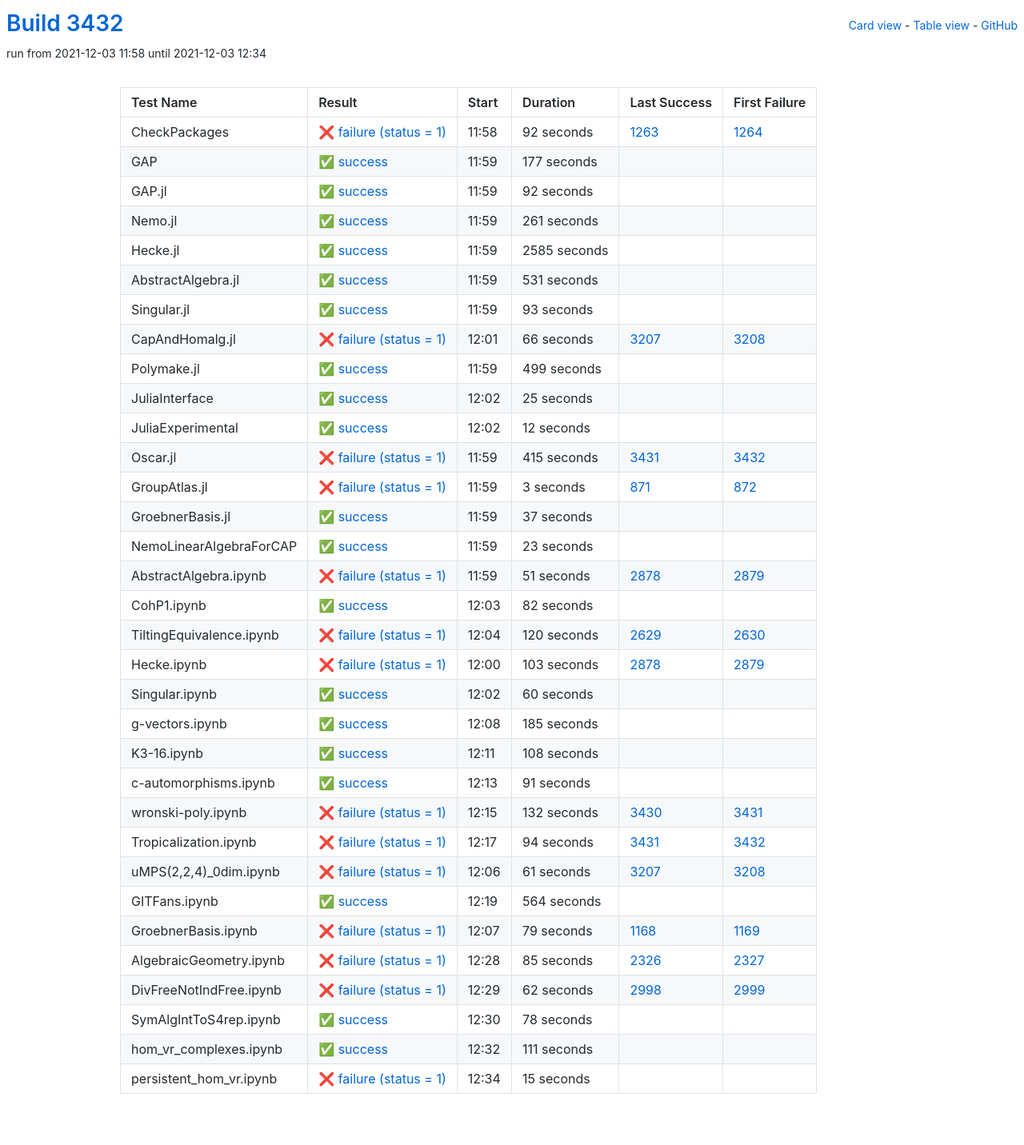
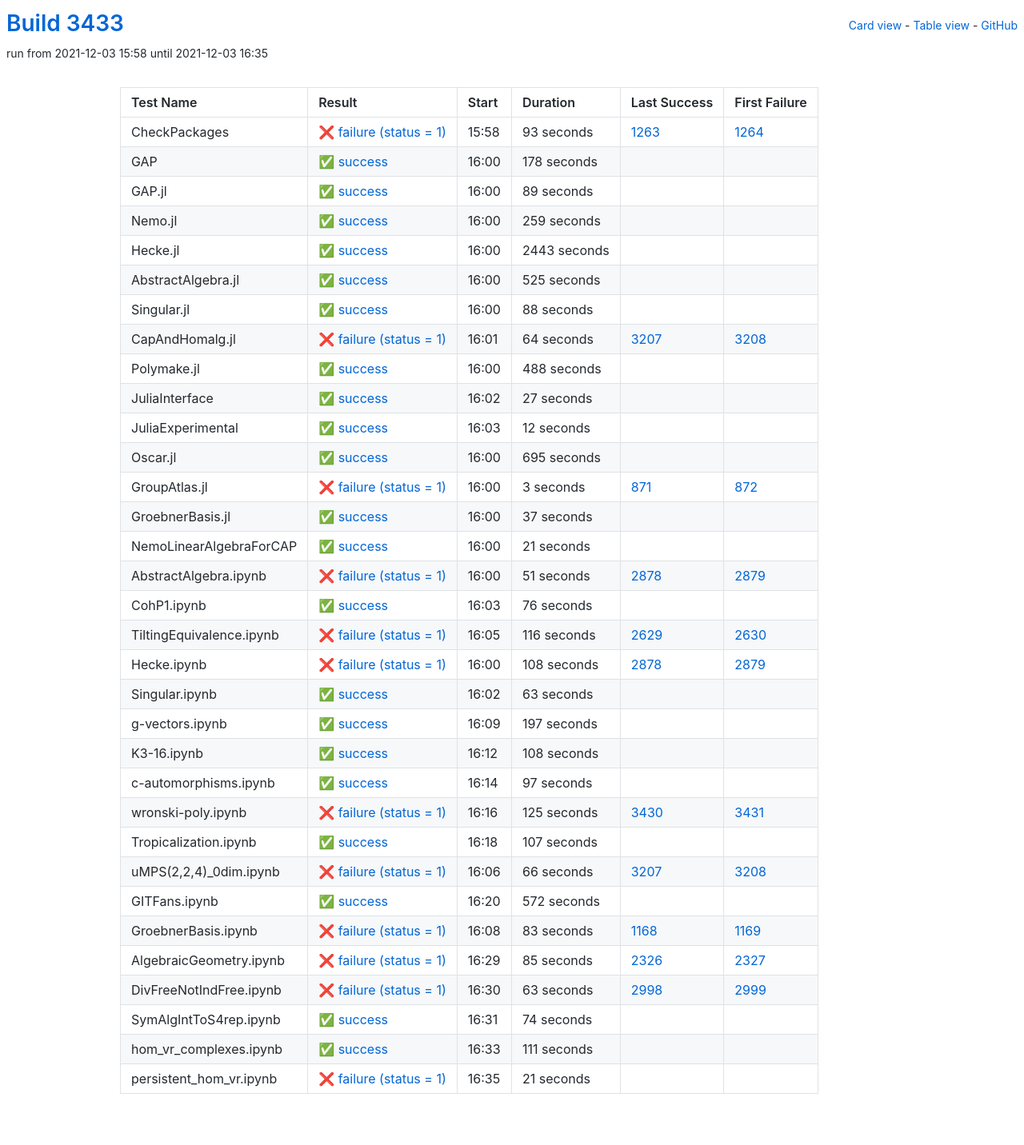
Before and after one commit to oscar-system/oscar-ci-status-stable, a Jekyll site: the page built from table.html, in a window 1280 px wide. Shown: the whole page at 80% size. Built offline with Jekyll 4.4.1, drawn with Linux system fonts in a browser that asks for light colours.

Commit message:
Build #3433

```diff
--- a/_data/ci.yml
+++ b/_data/ci.yml
@@ -1,6 +1,6 @@
 ---
-build: 3432
-build_url: https://oscarci.mathematik.uni-kl.de/job/oscar-stable/3432/
+build: 3433
+build_url: https://oscarci.mathematik.uni-kl.de/job/oscar-stable/3433/
 job: oscar-stable
 organization: oscar-system
 repo: oscar-ci-status-stable
@@ -8,128 +8,128 @@ repourl: https://github.com/oscar-system/oscar-ci-status-stable
 tests:
 - name: CheckPackages
   id: checkpackages
-  log: https://oscarci.mathematik.uni-kl.de/job/oscar-stable/3432/artifact/logs/build-3432/CheckPackages.log
-  start: 2021-12-03 11:58
+  log: https://oscarci.mathematik.uni-kl.de/job/oscar-stable/3433/artifact/logs/build-3433/CheckPackages.log
+  start: 2021-12-03 15:58
   success: false
   exitcode: 1
   status: failure
-  duration: 92
+  duration: 93
   last_success: 1263
   last_success_url: https://oscarci.mathematik.uni-kl.de/job/oscar-stable/1263/
   first_failure: 1264
   first_failure_url: https://oscarci.mathematik.uni-kl.de/job/oscar-stable/1264/
 - name: GAP
   id: gap
-  log: https://oscarci.mathematik.uni-kl.de/job/oscar-stable/3432/artifact/logs/build-3432/GAP.log
-  start: 2021-12-03 11:59
+  log: https://oscarci.mathematik.uni-kl.de/job/oscar-stable/3433/artifact/logs/build-3433/GAP.log
+  start: 2021-12-03 16:00
   success: true
   exitcode: 0
   status: success
-  duration: 177
+  duration: 178
   last_success: false
   last_success_url:
   first_failure: false
   first_failure_url:
 - name: GAP.jl
   id: gap-jl
-  log: https://oscarci.mathematik.uni-kl.de/job/oscar-stable/3432/artifact/logs/build-3432/GAP.jl.log
-  start: 2021-12-03 11:59
+  log: https://oscarci.mathematik.uni-kl.de/job/oscar-stable/3433/artifact/logs/build-3433/GAP.jl.log
+  start: 2021-12-03 16:00
   success: true
   exitcode: 0
   status: success
-  duration: 92
+  duration: 89
   last_success: false
   last_success_url:
   first_failure: false
   first_failure_url:
 - name: Nemo.jl
   id: nemo-jl
-  log: https://oscarci.mathematik.uni-kl.de/job/oscar-stable/3432/artifact/logs/build-3432/Nemo.jl.log
-  start: 2021-12-03 11:59
+  log: https://oscarci.mathematik.uni-kl.de/job/oscar-stable/3433/artifact/logs/build-3433/Nemo.jl.log
+  start: 2021-12-03 16:00
   success: true
   exitcode: 0
   status: success
-  duration: 261
+  duration: 259
   last_success: false
   last_success_url:
   first_failure: false
   first_failure_url:
 - name: Hecke.jl
   id: hecke-jl
-  log: https://oscarci.mathematik.uni-kl.de/job/oscar-stable/3432/artifact/logs/build-3432/Hecke.jl.log
-  start: 2021-12-03 11:59
+  log: https://oscarci.mathematik.uni-kl.de/job/oscar-stable/3433/artifact/logs/build-3433/Hecke.jl.log
+  start: 2021-12-03 16:00
   success: true
   exitcode: 0
   status: success
-  duration: 2585
+  duration: 2443
   last_success: false
   last_success_url:
   first_failure: false
   first_failure_url:
 - name: AbstractAlgebra.jl
   id: abstractalgebra-jl
-  log: https://oscarci.mathematik.uni-kl.de/job/oscar-stable/3432/artifact/logs/build-3432/AbstractAlgebra.jl.log
-  start: 2021-12-03 11:59
+  log: https://oscarci.mathematik.uni-kl.de/job/oscar-stable/3433/artifact/logs/build-3433/AbstractAlgebra.jl.log
+  start: 2021-12-03 16:00
   success: true
   exitcode: 0
   status: success
-  duration: 531
+  duration: 525
   last_success: false
   last_success_url:
   first_failure: false
   first_failure_url:
 - name: Singular.jl
   id: singular-jl
-  log: https://oscarci.mathematik.uni-kl.de/job/oscar-stable/3432/artifact/logs/build-3432/Singular.jl.log
-  start: 2021-12-03 11:59
+  log: https://oscarci.mathematik.uni-kl.de/job/oscar-stable/3433/artifact/logs/build-3433/Singular.jl.log
+  start: 2021-12-03 16:00
   success: true
   exitcode: 0
   status: success
-  duration: 93
+  duration: 88
   last_success: false
   last_success_url:
   first_failure: false
   first_failure_url:
 - name: CapAndHomalg.jl
   id: capandhomalg-jl
-  log: https://oscarci.mathematik.uni-kl.de/job/oscar-stable/3432/artifact/logs/build-3432/CapAndHomalg.jl.log
-  start: 2021-12-03 12:01
+  log: https://oscarci.mathematik.uni-kl.de/job/oscar-stable/3433/artifact/logs/build-3433/CapAndHomalg.jl.log
+  start: 2021-12-03 16:01
   success: false
   exitcode: 1
   status: failure
-  duration: 66
+  duration: 64
   last_success: 3207
   last_success_url: https://oscarci.mathematik.uni-kl.de/job/oscar-stable/3207/
   first_failure: 3208
   first_failure_url: https://oscarci.mathematik.uni-kl.de/job/oscar-stable/3208/
 - name: Polymake.jl
   id: polymake-jl
-  log: https://oscarci.mathematik.uni-kl.de/job/oscar-stable/3432/artifact/logs/build-3432/Polymake.jl.log
-  start: 2021-12-03 11:59
+  log: https://oscarci.mathematik.uni-kl.de/job/oscar-stable/3433/artifact/logs/build-3433/Polymake.jl.log
+  start: 2021-12-03 16:00
   success: true
   exitcode: 0
   status: success
-  duration: 499
+  duration: 488
   last_success: false
   last_success_url:
   first_failure: false
   first_failure_url:
 - name: JuliaInterface
   id: juliainterface
-  log: https://oscarci.mathematik.uni-kl.de/job/oscar-stable/3432/artifact/logs/build-3432/JuliaInterface.log
-  start: 2021-12-03 12:02
+  log: https://oscarci.mathematik.uni-kl.de/job/oscar-stable/3433/artifact/logs/build-3433/JuliaInterface.log
+  start: 2021-12-03 16:02
   success: true
   exitcode: 0
   status: success
-  duration: 25
+  duration: 27
   last_success: false
   last_success_url:
   first_failure: false
   first_failure_url:
 - name: JuliaExperimental
   id: juliaexperimental
-  log: https://oscarci.mathematik.uni-kl.de/job/oscar-stable/3432/artifact/logs/build-3432/JuliaExperimental.log
-  start: 2021-12-03 12:02
+  log: https://oscarci.mathematik.uni-kl.de/job/oscar-stable/3433/artifact/logs/build-3433/JuliaExperimental.log
+  start: 2021-12-03 16:03
   success: true
   exitcode: 0
   status: success
@@ -140,20 +140,20 @@ tests:
   first_failure_url:
 - name: Oscar.jl
   id: oscar-jl
-  log: https://oscarci.mathematik.uni-kl.de/job/oscar-stable/3432/artifact/logs/build-3432/Oscar.jl.log
-  start: 2021-12-03 11:59
-  success: false
-  exitcode: 1
-  status: failure
-  duration: 415
-  last_success: 3431
-  last_success_url: https://oscarci.mathematik.uni-kl.de/job/oscar-stable/3431/
-  first_failure: 3432
-  first_failure_url: https://oscarci.mathematik.uni-kl.de/job/oscar-stable/3432/
+  log: https://oscarci.mathematik.uni-kl.de/job/oscar-stable/3433/artifact/logs/build-3433/Oscar.jl.log
+  start: 2021-12-03 16:00
+  success: true
+  exitcode: 0
+  status: success
+  duration: 695
+  last_success: false
+  last_success_url:
+  first_failure: false
+  first_failure_url:
 - name: GroupAtlas.jl
   id: groupatlas-jl
-  log: https://oscarci.mathematik.uni-kl.de/job/oscar-stable/3432/artifact/logs/build-3432/GroupAtlas.jl.log
-  start: 2021-12-03 11:59
+  log: https://oscarci.mathematik.uni-kl.de/job/oscar-stable/3433/artifact/logs/build-3433/GroupAtlas.jl.log
+  start: 2021-12-03 16:00
   success: false
   exitcode: 1
   status: failure
@@ -164,8 +164,8 @@ tests:
   first_failure_url: https://oscarci.mathematik.uni-kl.de/job/oscar-stable/872/
 - name: GroebnerBasis.jl
   id: groebnerbasis-jl
-  log: https://oscarci.mathematik.uni-kl.de/job/oscar-stable/3432/artifact/logs/build-3432/GroebnerBasis.jl.log
-  start: 2021-12-03 11:59
+  log: https://oscarci.mathematik.uni-kl.de/job/oscar-stable/3433/artifact/logs/build-3433/GroebnerBasis.jl.log
+  start: 2021-12-03 16:00
   success: true
   exitcode: 0
   status: success
@@ -176,20 +176,20 @@ tests:
   first_failure_url:
 - name: NemoLinearAlgebraForCAP
   id: nemolinearalgebraforcap
-  log: https://oscarci.mathematik.uni-kl.de/job/oscar-stable/3432/artifact/logs/build-3432/NemoLinearAlgebraForCAP.log
-  start: 2021-12-03 11:59
+  log: https://oscarci.mathematik.uni-kl.de/job/oscar-stable/3433/artifact/logs/build-3433/NemoLinearAlgebraForCAP.log
+  start: 2021-12-03 16:00
   success: true
   exitcode: 0
   status: success
-  duration: 23
+  duration: 21
   last_success: false
   last_success_url:
   first_failure: false
   first_failure_url:
 - name: AbstractAlgebra.ipynb
   id: abstractalgebra-ipynb
-  log: https://oscarci.mathematik.uni-kl.de/job/oscar-stable/3432/artifact/logs/build-3432/AbstractAlgebra.ipynb.log
-  start: 2021-12-03 11:59
+  log: https://oscarci.mathematik.uni-kl.de/job/oscar-stable/3433/artifact/logs/build-3433/AbstractAlgebra.ipynb.log
+  start: 2021-12-03 16:00
   success: false
   exitcode: 1
   status: failure
@@ -200,68 +200,68 @@ tests:
   first_failure_url: https://oscarci.mathematik.uni-kl.de/job/oscar-stable/2879/
 - name: CohP1.ipynb
   id: cohp1-ipynb
-  log: https://oscarci.mathematik.uni-kl.de/job/oscar-stable/3432/artifact/logs/build-3432/CohP1.ipynb.log
-  start: 2021-12-03 12:03
+  log: https://oscarci.mathematik.uni-kl.de/job/oscar-stable/3433/artifact/logs/build-3433/CohP1.ipynb.log
+  start: 2021-12-03 16:03
   success: true
   exitcode: 0
   status: success
-  duration: 82
+  duration: 76
   last_success: false
   last_success_url:
   first_failure: false
   first_failure_url:
 - name: TiltingEquivalence.ipynb
   id: tiltingequivalence-ipynb
-  log: https://oscarci.mathematik.uni-kl.de/job/oscar-stable/3432/artifact/logs/build-3432/TiltingEquivalence.ipynb.log
-  start: 2021-12-03 12:04
+  log: https://oscarci.mathematik.uni-kl.de/job/oscar-stable/3433/artifact/logs/build-3433/TiltingEquivalence.ipynb.log
+  start: 2021-12-03 16:05
   success: false
   exitcode: 1
   status: failure
-  duration: 120
+  duration: 116
   last_success: 2629
   last_success_url: https://oscarci.mathematik.uni-kl.de/job/oscar-stable/2629/
   first_failure: 2630
   first_failure_url: https://oscarci.mathematik.uni-kl.de/job/oscar-stable/2630/
 - name: Hecke.ipynb
   id: hecke-ipynb
-  log: https://oscarci.mathematik.uni-kl.de/job/oscar-stable/3432/artifact/logs/build-3432/Hecke.ipynb.log
-  start: 2021-12-03 12:00
+  log: https://oscarci.mathematik.uni-kl.de/job/oscar-stable/3433/artifact/logs/build-3433/Hecke.ipynb.log
+  start: 2021-12-03 16:00
   success: false
   exitcode: 1
   status: failure
-  duration: 103
+  duration: 108
   last_success: 2878
   last_success_url: https://oscarci.mathematik.uni-kl.de/job/oscar-stable/2878/
   first_failure: 2879
   first_failure_url: https://oscarci.mathematik.uni-kl.de/job/oscar-stable/2879/
 - name: Singular.ipynb
   id: singular-ipynb
-  log: https://oscarci.mathematik.uni-kl.de/job/oscar-stable/3432/artifact/logs/build-3432/Singular.ipynb.log
-  start: 2021-12-03 12:02
+  log: https://oscarci.mathematik.uni-kl.de/job/oscar-stable/3433/artifact/logs/build-3433/Singular.ipynb.log
+  start: 2021-12-03 16:02
   success: true
   exitcode: 0
   status: success
-  duration: 60
+  duration: 63
   last_success: false
   last_success_url:
   first_failure: false
   first_failure_url:
 - name: g-vectors.ipynb
   id: g-vectors-ipynb
-  log: https://oscarci.mathematik.uni-kl.de/job/oscar-stable/3432/artifact/logs/build-3432/g-vectors.ipynb.log
-  start: 2021-12-03 12:08
+  log: https://oscarci.mathematik.uni-kl.de/job/oscar-stable/3433/artifact/logs/build-3433/g-vectors.ipynb.log
+  start: 2021-12-03 16:09
   success: true
   exitcode: 0
   status: success
-  duration: 185
+  duration: 197
   last_success: false
   last_success_url:
   first_failure: false
   first_failure_url:
 - name: K3-16.ipynb
   id: k3-16-ipynb
-  log: https://oscarci.mathematik.uni-kl.de/job/oscar-stable/3432/artifact/logs/build-3432/K3-16.ipynb.log
-  start: 2021-12-03 12:11
+  log: https://oscarci.mathematik.uni-kl.de/job/oscar-stable/3433/artifact/logs/build-3433/K3-16.ipynb.log
+  start: 2021-12-03 16:12
   success: true
   exitcode: 0
   status: success
@@ -272,80 +272,80 @@ tests:
   first_failure_url:
 - name: c-automorphisms.ipynb
   id: c-automorphisms-ipynb
-  log: https://oscarci.mathematik.uni-kl.de/job/oscar-stable/3432/artifact/logs/build-3432/c-automorphisms.ipynb.log
-  start: 2021-12-03 12:13
+  log: https://oscarci.mathematik.uni-kl.de/job/oscar-stable/3433/artifact/logs/build-3433/c-automorphisms.ipynb.log
+  start: 2021-12-03 16:14
   success: true
   exitcode: 0
   status: success
-  duration: 91
+  duration: 97
   last_success: false
   last_success_url:
   first_failure: false
   first_failure_url:
 - name: wronski-poly.ipynb
   id: wronski-poly-ipynb
-  log: https://oscarci.mathematik.uni-kl.de/job/oscar-stable/3432/artifact/logs/build-3432/wronski-poly.ipynb.log
-  start: 2021-12-03 12:15
+  log: https://oscarci.mathematik.uni-kl.de/job/oscar-stable/3433/artifact/logs/build-3433/wronski-poly.ipynb.log
+  start: 2021-12-03 16:16
   success: false
   exitcode: 1
   status: failure
-  duration: 132
+  duration: 125
   last_success: 3430
   last_success_url: https://oscarci.mathematik.uni-kl.de/job/oscar-stable/3430/
   first_failure: 3431
   first_failure_url: https://oscarci.mathematik.uni-kl.de/job/oscar-stable/3431/
 - name: Tropicalization.ipynb
   id: tropicalization-ipynb
-  log: https://oscarci.mathematik.uni-kl.de/job/oscar-stable/3432/artifact/logs/build-3432/Tropicalization.ipynb.log
-  start: 2021-12-03 12:17
+  log: https://oscarci.mathematik.uni-kl.de/job/oscar-stable/3433/artifact/logs/build-3433/Tropicalization.ipynb.log
+  start: 2021-12-03 16:18
+  success: true
+  exitcode: 0
+  status: success
+  duration: 107
+  last_success: false
+  last_success_url:
+  first_failure: false
+  first_failure_url:
+- name: uMPS(2,2,4)_0dim.ipynb
+  id: umps-2-2-4-0dim-ipynb
+  log: https://oscarci.mathematik.uni-kl.de/job/oscar-stable/3433/artifact/logs/build-3433/uMPS-2-2-4-_0dim.ipynb.log
+  start: 2021-12-03 16:06
   success: false
   exitcode: 1
   status: failure
-  duration: 94
-  last_success: 3431
-  last_success_url: https://oscarci.mathematik.uni-kl.de/job/oscar-stable/3431/
-  first_failure: 3432
-  first_failure_url: https://oscarci.mathematik.uni-kl.de/job/oscar-stable/3432/
-- name: uMPS(2,2,4)_0dim.ipynb
-  id: umps-2-2-4-0dim-ipynb
-  log: https://oscarci.mathematik.uni-kl.de/job/oscar-stable/3432/artifact/logs/build-3432/uMPS-2-2-4-_0dim.ipynb.log
-  start: 2021-12-03 12:06
-  success: false
-  exitcode: 1
-  status: failure
-  duration: 61
+  duration: 66
   last_success: 3207
   last_success_url: https://oscarci.mathematik.uni-kl.de/job/oscar-stable/3207/
   first_failure: 3208
   first_failure_url: https://oscarci.mathematik.uni-kl.de/job/oscar-stable/3208/
 - name: GITFans.ipynb
   id: gitfans-ipynb
-  log: https://oscarci.mathematik.uni-kl.de/job/oscar-stable/3432/artifact/logs/build-3432/GITFans.ipynb.log
-  start: 2021-12-03 12:19
+  log: https://oscarci.mathematik.uni-kl.de/job/oscar-stable/3433/artifact/logs/build-3433/GITFans.ipynb.log
+  start: 2021-12-03 16:20
   success: true
   exitcode: 0
   status: success
-  duration: 564
+  duration: 572
   last_success: false
   last_success_url:
   first_failure: false
   first_failure_url:
 - name: GroebnerBasis.ipynb
   id: groebnerbasis-ipynb
-  log: https://oscarci.mathematik.uni-kl.de/job/oscar-stable/3432/artifact/logs/build-3432/GroebnerBasis.ipynb.log
-  start: 2021-12-03 12:07
+  log: https://oscarci.mathematik.uni-kl.de/job/oscar-stable/3433/artifact/logs/build-3433/GroebnerBasis.ipynb.log
+  start: 2021-12-03 16:08
   success: false
   exitcode: 1
   status: failure
-  duration: 79
+  duration: 83
   last_success: 1168
   last_success_url: https://oscarci.mathematik.uni-kl.de/job/oscar-stable/1168/
   first_failure: 1169
   first_failure_url: https://oscarci.mathematik.uni-kl.de/job/oscar-stable/1169/
 - name: AlgebraicGeometry.ipynb
   id: algebraicgeometry-ipynb
-  log: https://oscarci.mathematik.uni-kl.de/job/oscar-stable/3432/artifact/logs/build-3432/AlgebraicGeometry.ipynb.log
-  start: 2021-12-03 12:28
+  log: https://oscarci.mathematik.uni-kl.de/job/oscar-stable/3433/artifact/logs/build-3433/AlgebraicGeometry.ipynb.log
+  start: 2021-12-03 16:29
   success: false
   exitcode: 1
   status: failure
@@ -356,32 +356,32 @@ tests:
   first_failure_url: https://oscarci.mathematik.uni-kl.de/job/oscar-stable/2327/
 - name: DivFreeNotIndFree.ipynb
   id: divfreenotindfree-ipynb
-  log: https://oscarci.mathematik.uni-kl.de/job/oscar-stable/3432/artifact/logs/build-3432/DivFreeNotIndFree.ipynb.log
-  start: 2021-12-03 12:29
+  log: https://oscarci.mathematik.uni-kl.de/job/oscar-stable/3433/artifact/logs/build-3433/DivFreeNotIndFree.ipynb.log
+  start: 2021-12-03 16:30
   success: false
   exitcode: 1
   status: failure
-  duration: 62
+  duration: 63
   last_success: 2998
   last_success_url: https://oscarci.mathematik.uni-kl.de/job/oscar-stable/2998/
   first_failure: 2999
   first_failure_url: https://oscarci.mathematik.uni-kl.de/job/oscar-stable/2999/
 - name: SymAlgIntToS4rep.ipynb
   id: symalginttos4rep-ipynb
-  log: https://oscarci.mathematik.uni-kl.de/job/oscar-stable/3432/artifact/logs/build-3432/SymAlgIntToS4rep.ipynb.log
-  start: 2021-12-03 12:30
+  log: https://oscarci.mathematik.uni-kl.de/job/oscar-stable/3433/artifact/logs/build-3433/SymAlgIntToS4rep.ipynb.log
+  start: 2021-12-03 16:31
   success: true
   exitcode: 0
   status: success
-  duration: 78
+  duration: 74
   last_success: false
   last_success_url:
   first_failure: false
   first_failure_url:
 - name: hom_vr_complexes.ipynb
   id: hom-vr-complexes-ipynb
-  log: https://oscarci.mathematik.uni-kl.de/job/oscar-stable/3432/artifact/logs/build-3432/hom_vr_complexes.ipynb.log
-  start: 2021-12-03 12:32
+  log: https://oscarci.mathematik.uni-kl.de/job/oscar-stable/3433/artifact/logs/build-3433/hom_vr_complexes.ipynb.log
+  start: 2021-12-03 16:33
   success: true
   exitcode: 0
   status: success
@@ -392,12 +392,12 @@ tests:
   first_failure_url:
 - name: persistent_hom_vr.ipynb
   id: persistent-hom-vr-ipynb
-  log: https://oscarci.mathematik.uni-kl.de/job/oscar-stable/3432/artifact/logs/build-3432/persistent_hom_vr.ipynb.log
-  start: 2021-12-03 12:34
+  log: https://oscarci.mathematik.uni-kl.de/job/oscar-stable/3433/artifact/logs/build-3433/persistent_hom_vr.ipynb.log
+  start: 2021-12-03 16:35
   success: false
   exitcode: 1
   status: failure
-  duration: 15
+  duration: 21
   last_success: false
   last_success_url:
   first_failure: false
```
Also changed, not shown: README.md.
